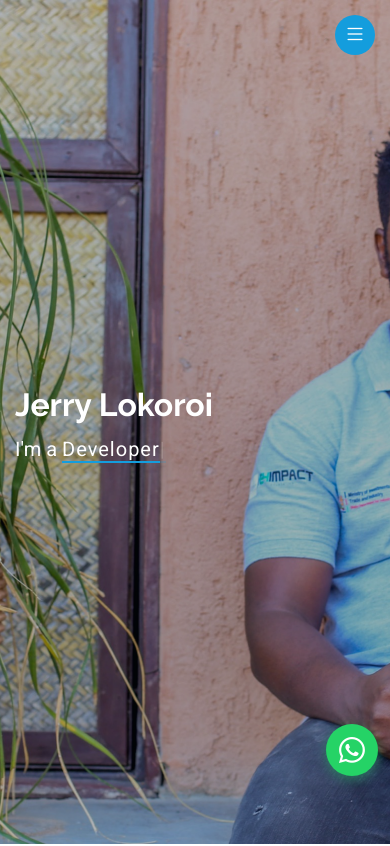
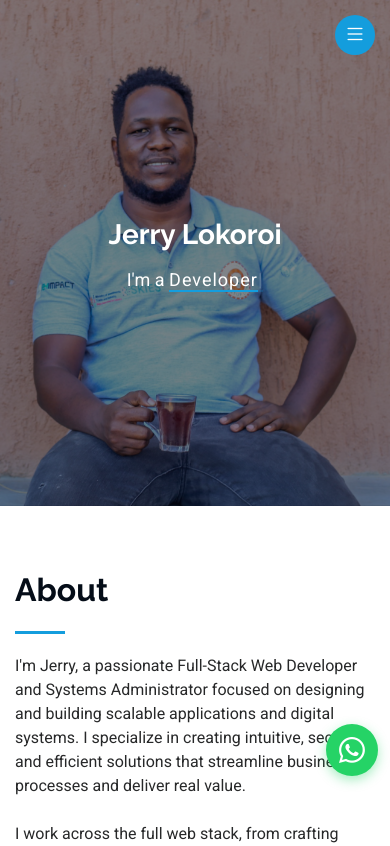
Before and after one commit to jerrylokoroi/jerrylokoroi, a React (Vite) app: page / in a window 390 px wide. Shown: the top 846 px of the page. Built offline with nearby package versions, Linux system fonts and the light colour scheme.

Commit message:
Enhance hero section responsiveness: update CSS for mobile views, adjust image positioning, and improve layout for better user experience.

```diff
--- a/src/components/Hero.jsx
+++ b/src/components/Hero.jsx
@@ -5,11 +5,20 @@ const Hero = () => {
 
   return (
     <section id="hero" className="hero section dark-background">
-      <img
-        src="/assets/img/hero_bg.jpg"
-        alt=""
-        data-aos="fade-in"
-      />
+      <picture>
+        {/* Mobile-optimized image (if available) - uncomment and add path when ready */}
+        {/* <source
+          media="(max-width: 768px)"
+          srcSet="/assets/img/hero_bg_mobile.jpg"
+        /> */}
+        {/* Fallback to main hero image */}
+        <img
+          src="/assets/img/hero_bg.jpg"
+          alt="Jerry Lokoroi - Full-Stack Developer and Systems Administrator"
+          data-aos="fade-in"
+          loading="eager"
+        />
+      </picture>
 
       <div className="container" data-aos="fade-up" data-aos-delay="100">
         <h2>Jerry Lokoroi</h2>
--- a/src/index.css
+++ b/src/index.css
@@ -293,6 +293,7 @@
   width: 100%;
   height: 100%;
   object-fit: cover;
+  object-position: center right;
   z-index: 1;
 }
 
@@ -329,12 +330,50 @@
 }
 
 @media (max-width: 768px) {
+  .hero {
+    min-height: 65vh;
+    padding: 40px 0;
+  }
+
+  .hero img {
+    object-position: center right;
+  }
+
+  .hero::before {
+    background: color-mix(in srgb, var(--background-color), transparent 50%);
+  }
+
+  .hero .container {
+    text-align: center;
+    padding: 0 20px;
+  }
+
   .hero h2 {
     font-size: 32px;
+    margin-bottom: 10px;
   }
 
   .hero p {
     font-size: 20px;
+  }
+}
+
+@media (max-width: 480px) {
+  .hero {
+    min-height: 60vh;
+    padding: 30px 0;
+  }
+
+  .hero img {
+    object-position: right center;
+  }
+
+  .hero h2 {
+    font-size: 28px;
+  }
+
+  .hero p {
+    font-size: 18px;
   }
 }
 
```
